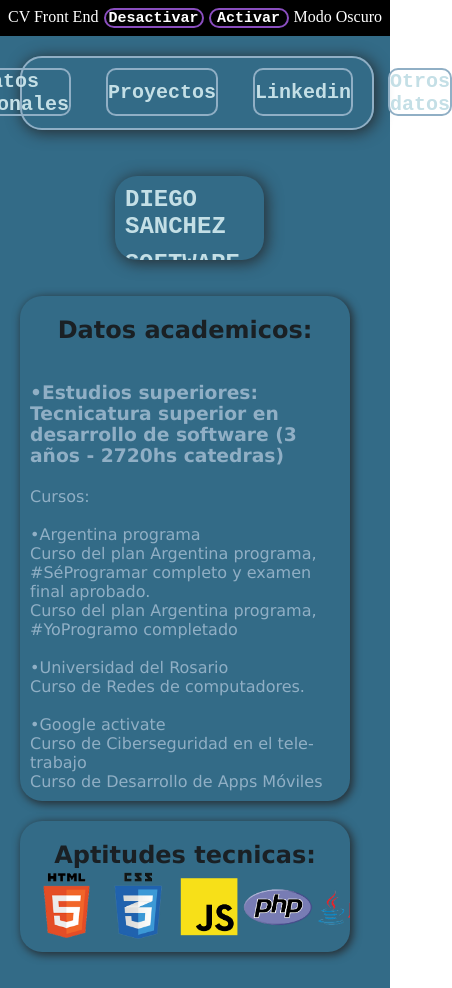
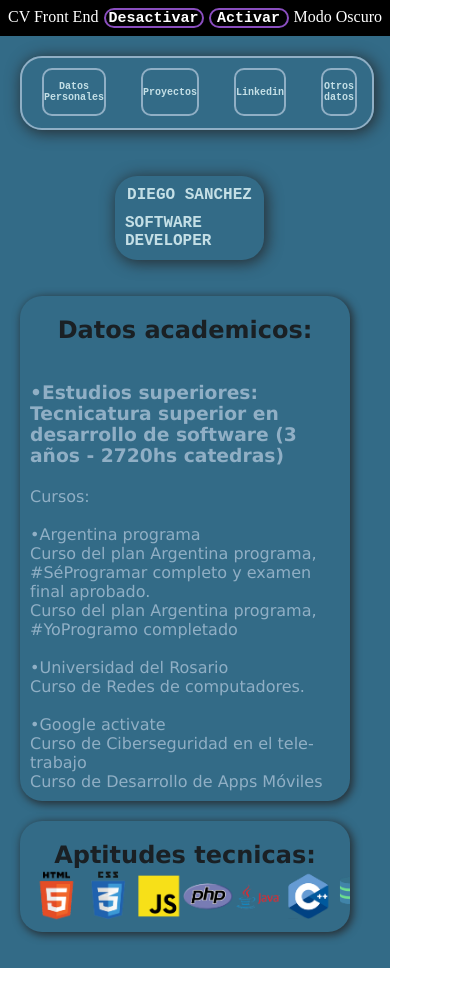
Before and after one commit to DieeSanchez/DieeSanchez.github.io, a plain HTML site: page index.html in a window 390 px wide. Shown: the whole page, 452 px wide, since content can reach past the window. Drawn offline with Linux system fonts and the light colour scheme.

Commit message:
Update style.css

```diff
--- a/data/style.css
+++ b/data/style.css
@@ -459,3 +459,70 @@
         margin: 18% 10%;
     }
 }
+@media (max-width:554px){
+    .container{
+        display: grid;
+        grid-template-columns: repeat(2, 1fr);
+        background-color: var(--principalColor);
+        gap: 1em;
+    }
+    .subContainerTop{
+        grid-column: 1/4;
+        border-radius: 22px;
+        box-shadow: 2px 2px 15px 1px var(--tercerColor);
+        height: 84px;
+        margin: 10px 110px 0px 115px;
+        width: auto;
+
+    }
+
+    .subContainerMenu{
+        display: flex;
+        justify-content: center;
+        border-radius: 22px;
+        border: solid 2px var(--segundoColor);
+        grid-column: 1/4;
+        margin-left: 20px;
+        margin-top: 20px;
+        margin-bottom: 20px;
+        height: 70px;
+        box-shadow: 2px 2px 15px 1px var(--tercerColor);
+    }
+
+    .subContainerContenido{
+        border-radius: 22px;
+        grid-column: 1/5;
+        margin-right: 20px;
+    }
+
+    .boton{
+        cursor: pointer;
+        font-size: 10px;
+        text-align: center;
+        width: 150px;
+        height: 48px;
+        background: none;
+        border: 2px solid var(--segundoColor);
+        font-family: 'Courier New', Courier, monospace;
+        font-weight: bold;
+        color: #C4DFE6;
+        border-radius: 10px;
+    }
+
+    .infoBanner{
+        display: block;
+        color: #C4DFE6;
+        font-family: 'Courier New', Courier, monospace;
+        margin: 10px;
+        justify-content: center;
+        display: flex;
+        padding: 0px 0px;
+        font-size: 100%;
+    }
+    .gralIco{
+        height: 50px;
+    }
+    #html{
+        height: 53px;
+    }
+}
```
